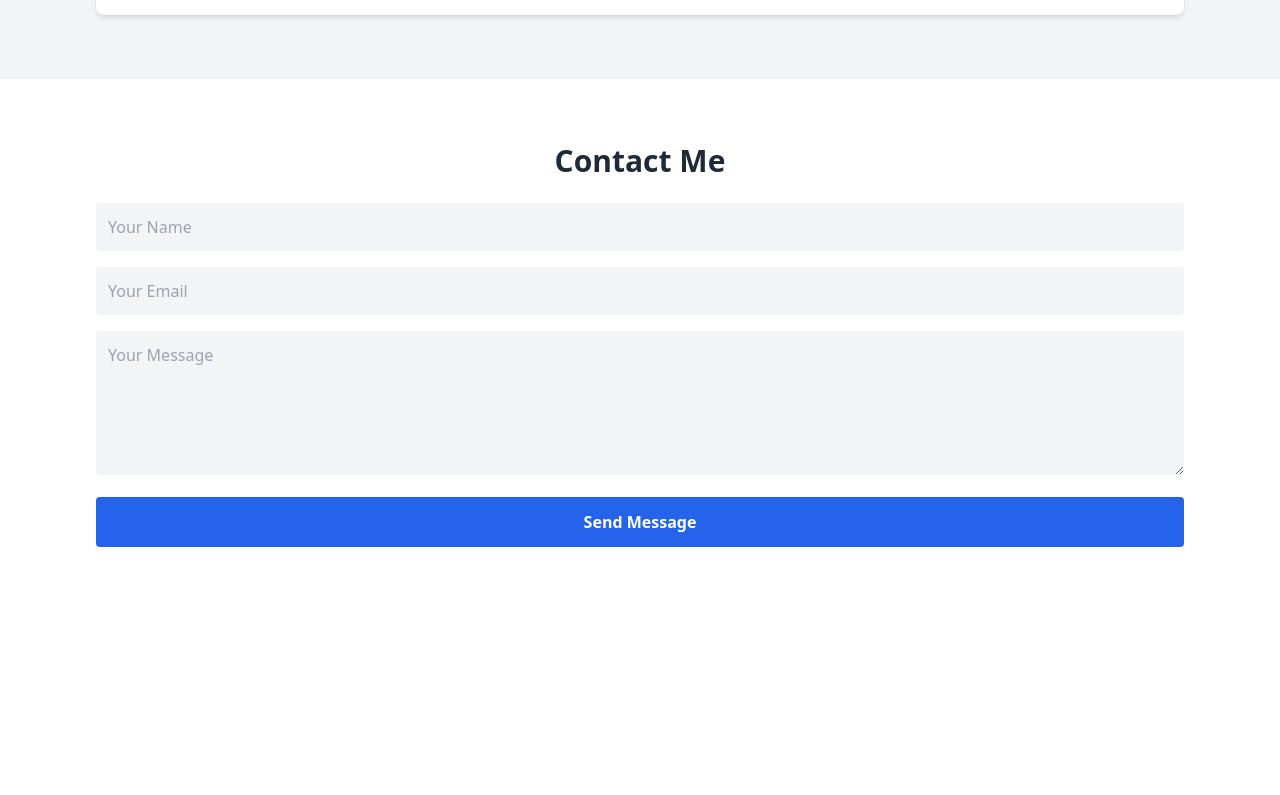
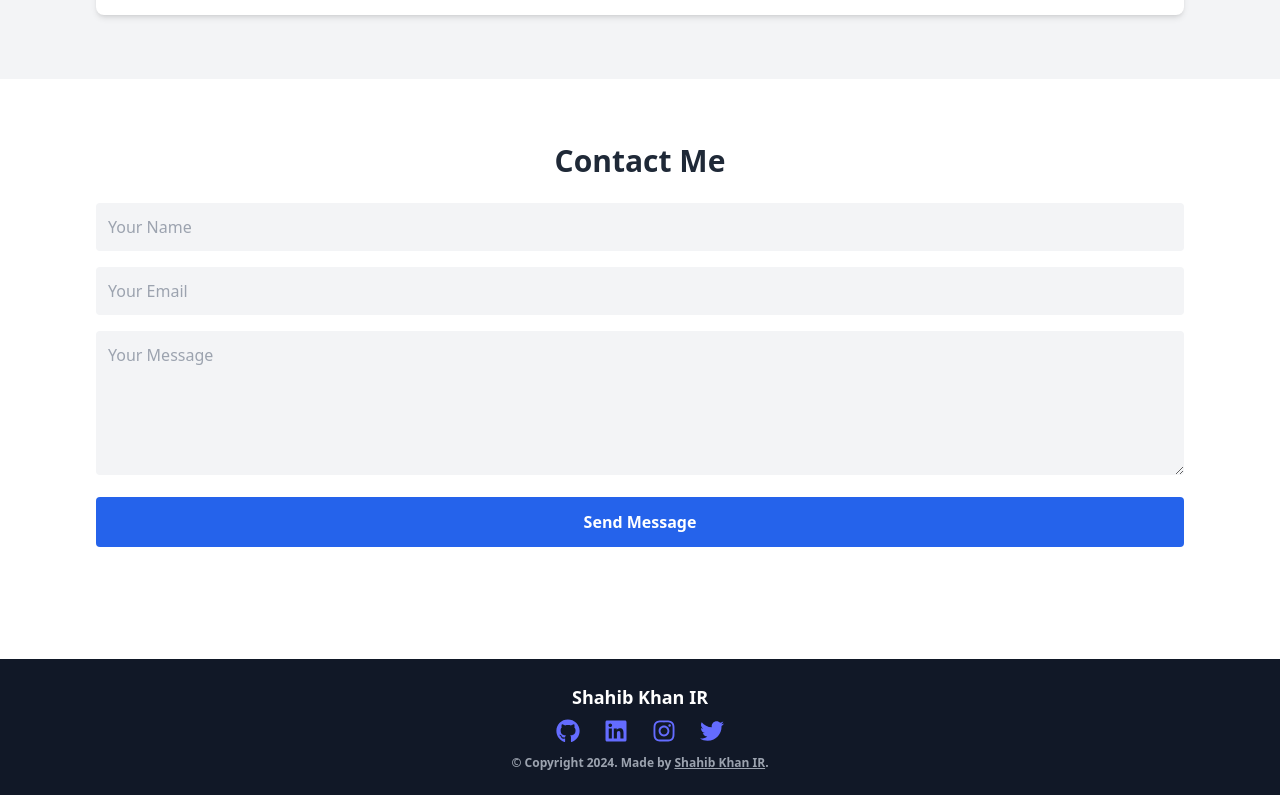
Before and after one commit to SHAHIBKHANIR/shahib-portfolio, a React (Vite) app: page / in a window 1280 px wide. Shown: the part 3872-4667 px from the top of the page. Before the commit the page ends 4483 px from the top, so only its background shows below. Built offline with nearby package versions, Linux system fonts and the light colour scheme.

Commit message:
Updated footer with social media icons

```diff
--- a/src/App.jsx
+++ b/src/App.jsx
@@ -53,6 +53,29 @@ function App() {
       <Experience />
       <Certifications />
       <Contact />
+      <footer className="bg-gray-900 text-white py-6 text-center mt-12">
+        <p className="text-lg font-semibold">Shahib Khan IR</p>
+        <p className="text-sm mb-2">
+          {/* <a href="mailto:shahibkhanir@gmail.com" className="hover:underline text-blue-400">
+            ir.shahibkhan@gmail.com
+          </a> */}
+        </p>
+        <div className="flex justify-center space-x-6 text-2xl mb-3">
+          <a href="https://github.com/SHAHIBKHANIR" target="_blank" rel="noreferrer" className="hover:text-gray-300">
+            <FaGithub />
+          </a>
+          <a href="https://www.linkedin.com/in/shahibkhan/" target="_blank" rel="noreferrer" className="hover:text-gray-300">
+            <FaLinkedin />
+          </a>
+          <a href="https://www.instagram.com/khan_shahibkhan/" target="_blank" rel="noreferrer" className="hover:text-gray-300">
+            <FaInstagram />
+          </a>
+          <a href="https://x.com/IrShahib" target="_blank" rel="noreferrer" className="hover:text-gray-300">
+            <FaTwitter />
+          </a>
+        </div>
+        <p className="text-xs text-gray-400"><b>© Copyright {new Date().getFullYear()-1}. Made by <u>Shahib Khan IR</u>.</b></p>
+      </footer>
     </div>
   );
 }
```
Also changed, not shown: 1 other file (tests, documents, lock files or other folders).
